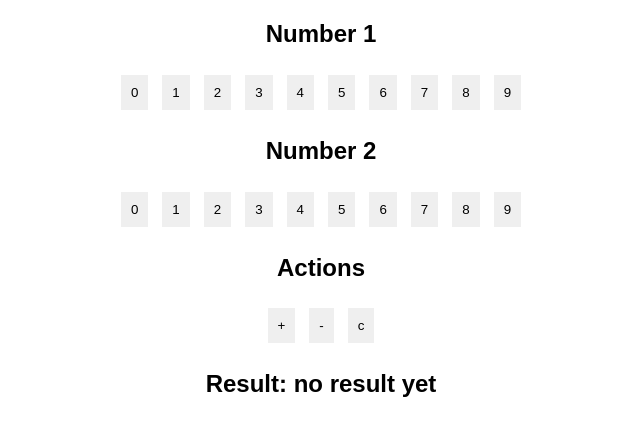
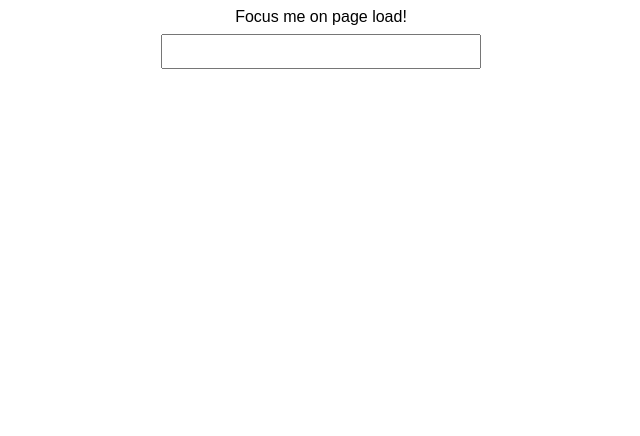
Before and after one commit to LinkedInLearning/react-code-challenges-2481088, a React (Create React App) app: page / in a window 1280 px wide. Shown: the top 436 px of the page, without its empty margins (319-959 px from the left). Built offline with nearby package versions, Linux system fonts and the light colour scheme.

Commit message:
add starter code

```diff
--- /dev/null
+++ b/src/10-focus-input/FocusInput.js
@@ -0,0 +1,8 @@
+export default function FocusInput() {
+  return (
+    <div>
+      <label htmlFor='focused-input'>Focus me on page load!</label>
+      <input name='focused-input'></input>
+    </div>
+  )
+}
--- a/src/App.js
+++ b/src/App.js
@@ -1,10 +1,10 @@
 import './App.css'
-import SimpleCalculator from './09-simple-calculator/SimpleCalculator'
+import FocusInput from './10-focus-input/FocusInput'
 
 function App () {
   return (
     <div className='App'>
-      <SimpleCalculator/>
+      <FocusInput />
     </div>
   )
 }
```
